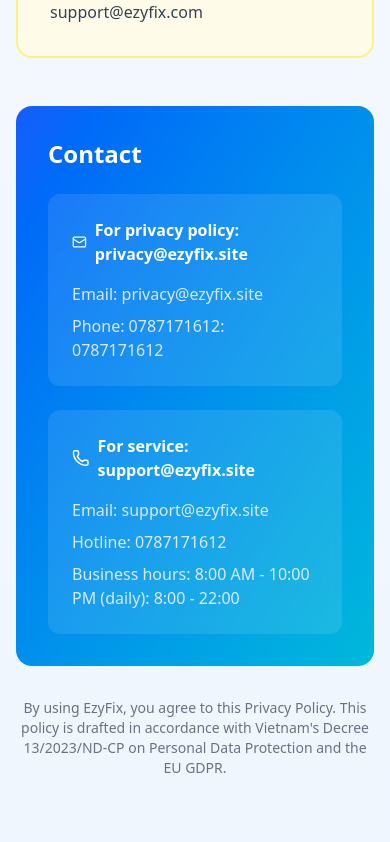
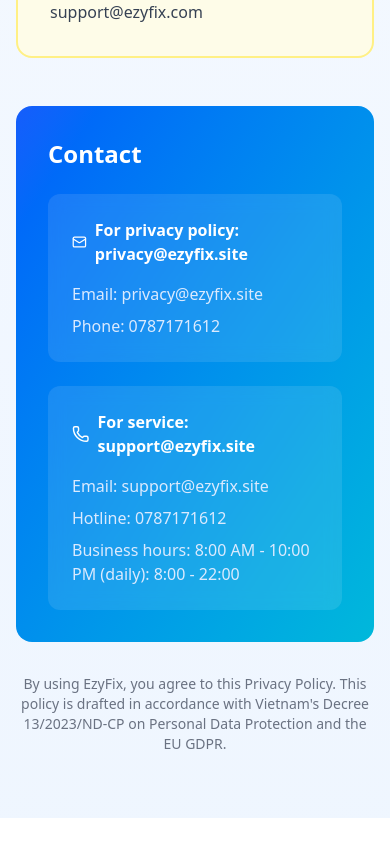
Before and after one commit to EzyFixApp/EzyFix.nextjs, a Next.js app: page /en/privacy-policy in a window 390 px wide. Shown: the part 6450-7292 px from the top of the page. After the commit the page ends 7268 px from the top, so only its background shows below. Built offline with nearby package versions, Linux system fonts and the light colour scheme; no server answers.

Commit message:
feat: fix phone number

```diff
--- a/src/app/[locale]/(marketing)/privacy-policy/page.tsx
+++ b/src/app/[locale]/(marketing)/privacy-policy/page.tsx
@@ -267,10 +267,7 @@
                 </h4>
                 <div className="space-y-2 text-blue-100">
                   <p>Email: privacy@ezyfix.site</p>
-                  <p>
-                    {t('phone')}
-                    : 0787171612
-                  </p>
+                  <p>{t('phone')}</p>
                 </div>
               </div>
               <div className="rounded-xl bg-white/10 p-6 backdrop-blur-sm">
```
